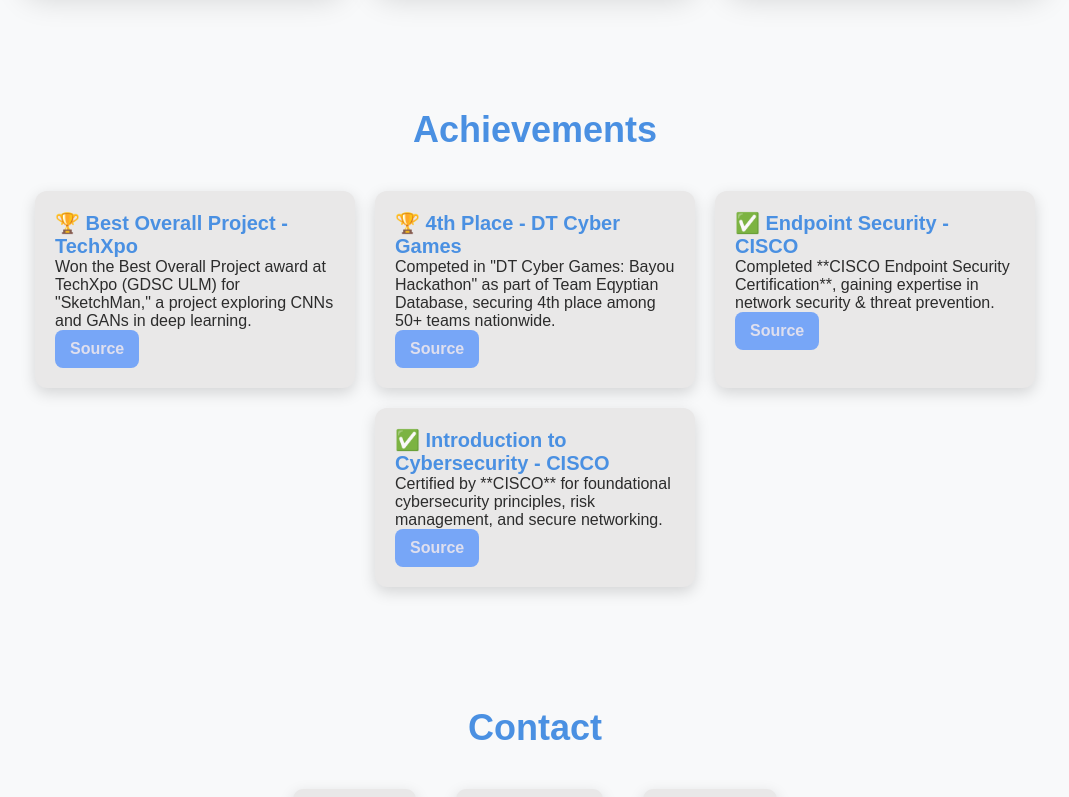
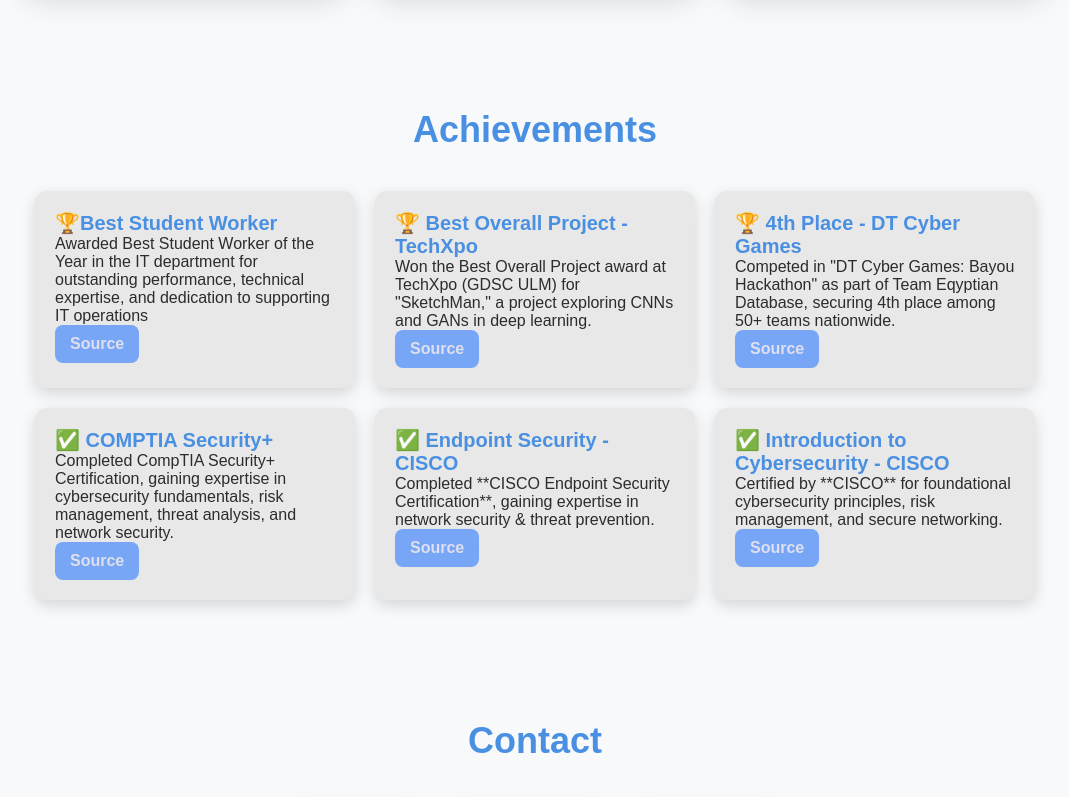
Before and after one commit to Parusharaut/react-portfolio, a React (Vite) app: page / in a window 1280 px wide. Shown: the part 2503-3300 px from the top of the page, without its empty margins (105-1174 px from the left). Built offline with nearby package versions, Linux system fonts and the light colour scheme.

Commit message:
Add achievements and update image sources in components

```diff
--- a/src/Components/Achievement.jsx
+++ b/src/Components/Achievement.jsx
@@ -8,7 +8,25 @@ export const Achievement = () => {
       <h2 className={styles.title}>Achievements</h2>
       <div className={styles.achievementsWrapper}>
 
-        {/* Competition 1 - TechXpo */}
+      {/* Competition 1 - Best Student Worker */}
+      <div className={styles.achievementCard}>
+          <h3>🏆Best Student Worker</h3>
+          <p>
+          Awarded Best Student Worker of the Year in the IT department for outstanding performance, technical expertise, and dedication to supporting IT operations
+          </p>
+          <div className={styles.projectLinks}>
+          <a
+              href={getImageUrl("work.jpg")} // Path to the image
+              className={styles.sourceBtn}
+              target="_blank"
+              rel="noopener noreferrer"
+             >
+              Source
+          </a>
+          </div>
+        </div>
+
+        {/* Competition 2 - TechXpo */}
         <div className={styles.achievementCard}>
           <h3>🏆 Best Overall Project - TechXpo</h3>
           <p>
@@ -26,7 +44,7 @@ export const Achievement = () => {
           </div>
         </div>
 
-        {/* Competition 2 - DT Cyber Games */}
+        {/* Competition 3 - DT Cyber Games */}
         <div className={styles.achievementCard}>
           <h3>🏆 4th Place - DT Cyber Games</h3>
           <p>
@@ -35,6 +53,22 @@ export const Achievement = () => {
           <div className={styles.projectLinks}>
           <a
               href={getImageUrl("dt.jpg")} // Path to the image
+              className={styles.sourceBtn}
+              target="_blank"
+              rel="noopener noreferrer"
+             >
+              Source
+          </a>
+          </div>
+        </div>
+
+         {/* Certification 1 */}
+         <div className={styles.achievementCard}>
+          <h3>✅ COMPTIA Security+ </h3>
+          <p>Completed CompTIA Security+ Certification, gaining expertise in cybersecurity fundamentals, risk management, threat analysis, and network security.</p>
+          <div className={styles.projectLinks}>
+          <a
+              href= "https://www.credly.com/badges/bd6eee33-007d-4a07-80c2-d829d41b9890/linked_in_profile"
               className={styles.sourceBtn}
               target="_blank"
               rel="noopener noreferrer"
--- a/src/Components/Contact.jsx
+++ b/src/Components/Contact.jsx
@@ -1,5 +1,6 @@
 import React from "react";
 import styles from "./Contact.module.css";
+import { getImageUrl } from "../utils";
 
 export const Contact = () => {
   // Function to scroll back to the top
@@ -14,13 +15,13 @@ export const Contact = () => {
 
         {/* Email */}
         <div className={styles.contactItem}>
-          <img src="/assets/email.png" alt="Email" className={styles.icon} />
+          <img src={getImageUrl("email.png")} alt="Email" className={styles.icon} />
           <a href="mailto:autumnwhispers12@gmail.com">Email</a>
         </div>
 
         {/* LinkedIn */}
         <div className={styles.contactItem}>
-          <img src="/assets/linkedin.png" alt="LinkedIn" className={styles.icon} />
+          <img src={getImageUrl("linkedin.png")} alt="LinkedIn" className={styles.icon} />
           <a href="https://www.linkedin.com/in/parusha-raut-64620a252/" target="_blank" rel="noopener noreferrer">
             LinkedIn
           </a>
@@ -28,7 +29,7 @@ export const Contact = () => {
 
         {/* GitHub */}
         <div className={styles.contactItem}>
-          <img src="/assets/git.png" alt="GitHub" className={styles.icon} />
+          <img src={getImageUrl("git.png")} alt="GitHub" className={styles.icon} />
           <a href="https://github.com/Parusharaut" target="_blank" rel="noopener noreferrer">
             GitHub
           </a>
--- a/src/Components/Experience.jsx
+++ b/src/Components/Experience.jsx
@@ -58,7 +58,7 @@ export const Experience = () => {
 
             {/* Experience 3 */}
             <div className={styles.experienceCard}>
-              <img src={getImageUrl("cleco.png")} alt="CLECO LLC" className={styles.companyLogo} />
+              <img src={getImageUrl("CLECO.png")} alt="CLECO LLC" className={styles.companyLogo} />
               <div className={styles.experienceContent}>
                 <h3>Intern – Network and Telecommunications</h3>
                 <p><em>CLECO LLC | May 2023 – August 2023</em></p>
```
Also changed, not shown: assets/work.jpg (added).
